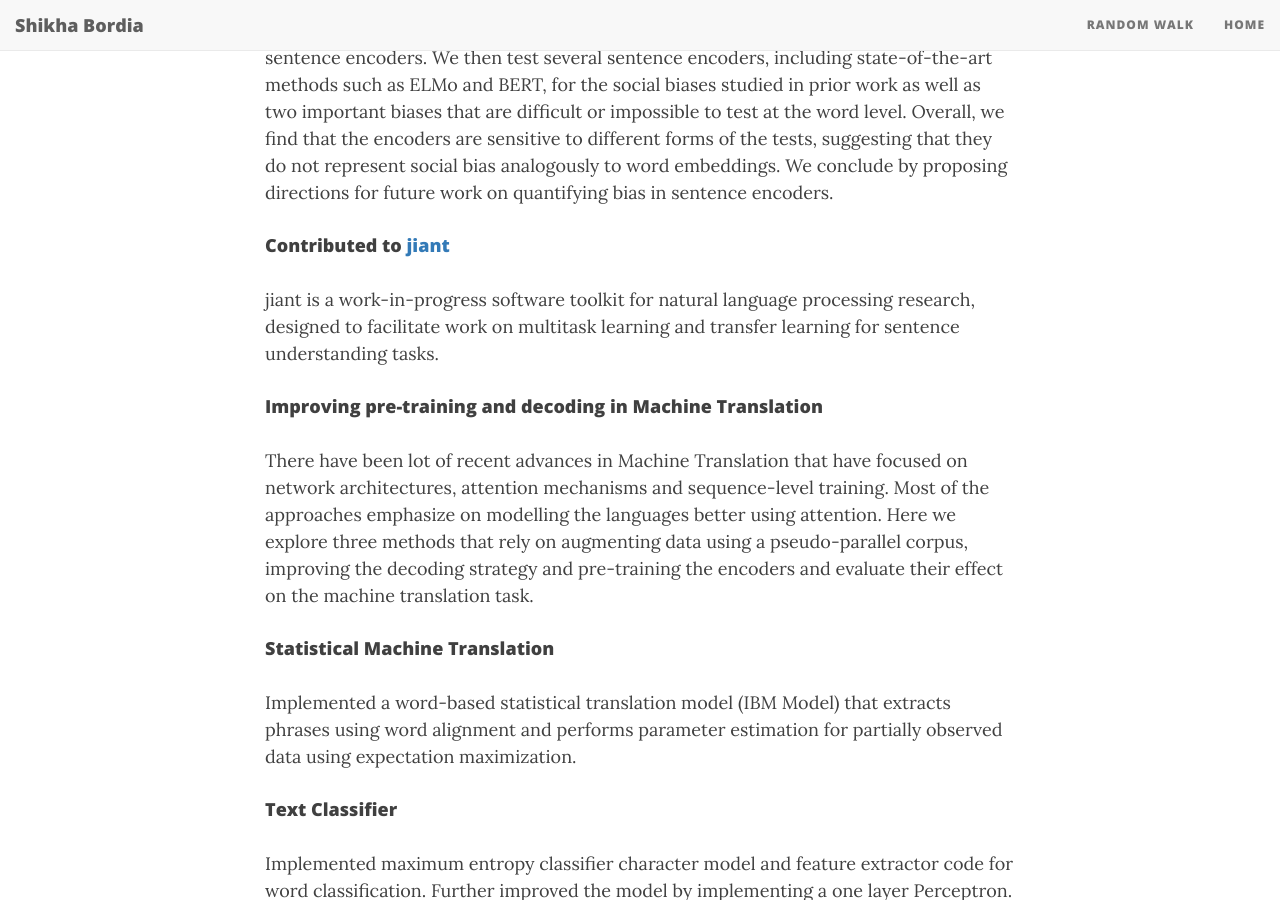
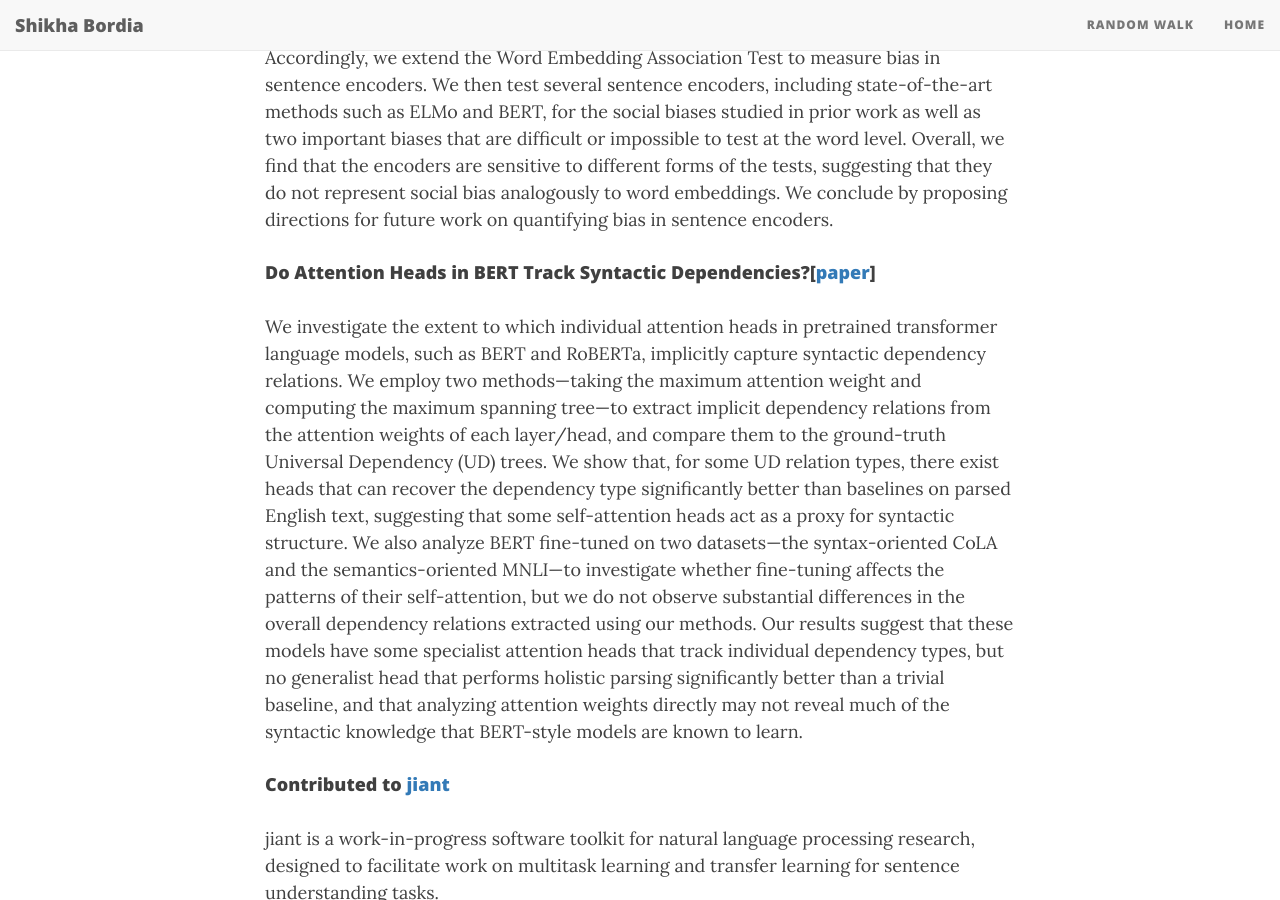
Before and after one commit to BordiaS/bordias.github.io, a Jekyll site: the page built from index.md, in a window 1280 px wide and 900 px high, scrolled down 1428 px. Built offline with Jekyll 4.4.1, drawn with Linux system fonts in a browser that asks for light colours; nearby versions of some CDN libraries; the list of posts is cut into pages by our own code; some of the changed text lies outside the part shown.

Commit message:
Update index.md

```diff
--- a/index.md
+++ b/index.md
@@ -8,7 +8,7 @@ title: About me
 <h1 align="center">Shikha Bordia</h1>
 
 ### Professional Background
-I am a NLP Research Engineer at Verisk Analytics. Previously, I completed Master's in Computer Science from [New York University’s](http://www.nyu.edu/) [Courant Institute of Mathmatical Sciences](https://cs.nyu.edu/home/index.html). I was advised by Prof. Samuel R.Bowman. I was also part of [ML^2 Group](https://wp.nyu.edu/ml2/) at [CILVR Lab](https://wp.nyu.edu/cilvr/).  Broadly, my research interests are machine learning and natural language processing.
+I am working as NLP Research Engineer at Verisk Analytics on Summarization and Muti-hop reasoning in NLP . I completed Master's in Computer Science from [New York University’s](http://www.nyu.edu/) [Courant Institute of Mathmatical Sciences](https://cs.nyu.edu/home/index.html) in 2019. I was advised by Prof. Samuel R.Bowman. I was also part of [ML^2 Group](https://wp.nyu.edu/ml2/) at [CILVR Lab](https://wp.nyu.edu/cilvr/).  Broadly, my research interests are machine learning and natural language processing.
 
 ### Publications/Projects
 #### Investigating BERT’s Knowledge of Language:Five Analysis Methods with NPIs [[paper](https://arxiv.org/pdf/1909.02597.pdf)]
@@ -20,6 +20,9 @@ Many corpora exhibit problematic bias, which can  get propagated  or  amplified
 
 #### On Measuring Social Biases in Sentence Encoders[[paper](https://aclweb.org/anthology/papers/N/N19/N19-1063/)]
 The Word Embedding Association Test shows that GloVe and word2vec word embeddings exhibit human-like implicit biases based on gender, race, and other social constructs. Meanwhile, research on learning reusable text representations has begun to explore sentence-level texts, with some sentence encoders seeing enthusiastic adoption. Accordingly, we extend the Word Embedding Association Test to measure bias in sentence encoders. We then test several sentence encoders, including state-of-the-art methods such as ELMo and BERT, for the social biases studied in prior work as well as two important biases that are difficult or impossible to test at the word level. Overall, we find that the encoders are sensitive to different forms of the tests, suggesting that they do not represent social bias analogously to word embeddings. We conclude by proposing directions for future work on quantifying bias in sentence encoders.
+
+#### Do Attention Heads in BERT Track Syntactic Dependencies?[[paper](https://arxiv.org/abs/1911.12246)]
+We investigate the extent to which individual attention heads in pretrained transformer language models, such as BERT and RoBERTa, implicitly capture syntactic dependency relations. We employ two methods---taking the maximum attention weight and computing the maximum spanning tree---to extract implicit dependency relations from the attention weights of each layer/head, and compare them to the ground-truth Universal Dependency (UD) trees. We show that, for some UD relation types, there exist heads that can recover the dependency type significantly better than baselines on parsed English text, suggesting that some self-attention heads act as a proxy for syntactic structure. We also analyze BERT fine-tuned on two datasets---the syntax-oriented CoLA and the semantics-oriented MNLI---to investigate whether fine-tuning affects the patterns of their self-attention, but we do not observe substantial differences in the overall dependency relations extracted using our methods. Our results suggest that these models have some specialist attention heads that track individual dependency types, but no generalist head that performs holistic parsing significantly better than a trivial baseline, and that analyzing attention weights directly may not reveal much of the syntactic knowledge that BERT-style models are known to learn.
 
 #### Contributed to [jiant](https://github.com/nyu-mll/jiant)
 jiant is a work-in-progress software toolkit for natural language processing research, designed to facilitate work on multitask learning and transfer learning for sentence understanding tasks.
```
